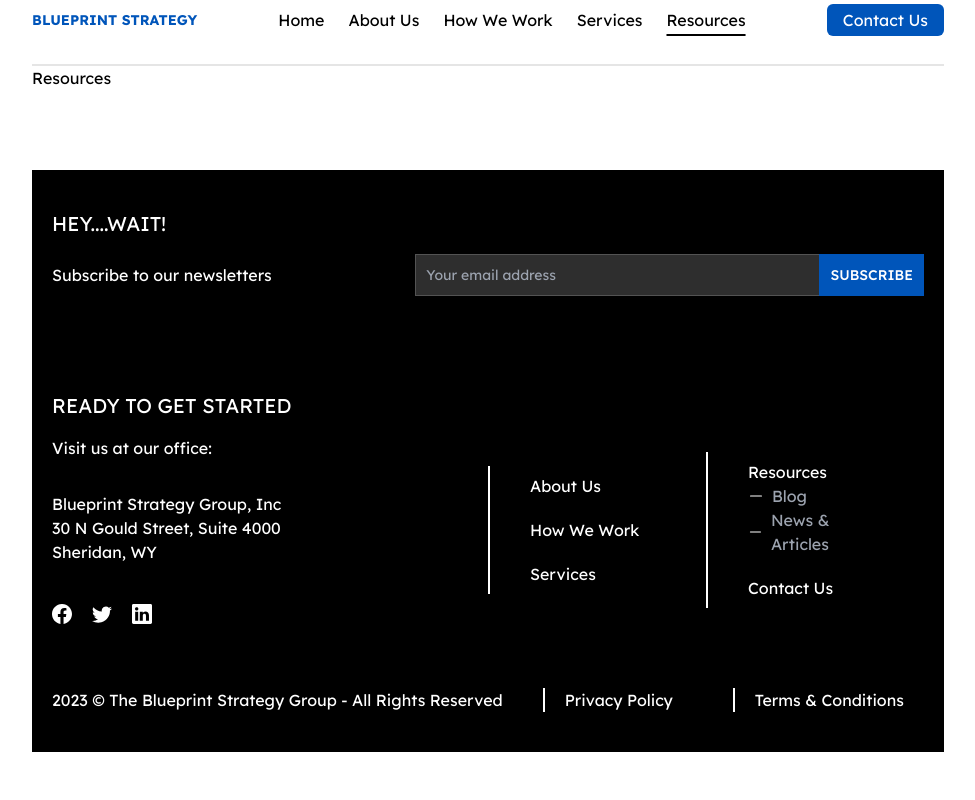
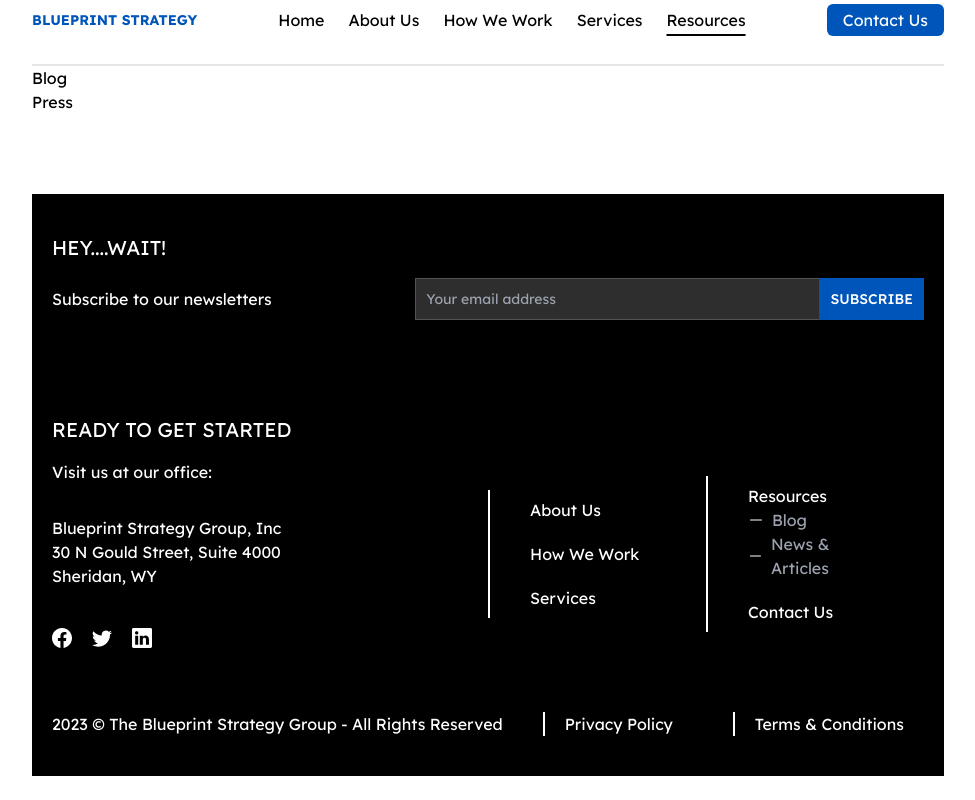
Before and after one commit to EdgarAmpiire/blueprints-web, a React (Create React App) app: page /resources in a window 1280 px wide. Shown: the whole page, without its empty margins (152-1127 px from the left). Built offline with nearby package versions, Linux system fonts and the light colour scheme; what tw-elements would draw is missing.

Commit message:
resources - hero

```diff
--- a/src/features/resources/components/Hero.jsx
+++ b/src/features/resources/components/Hero.jsx
@@ -2,6 +2,15 @@ import React from 'react'
 
 export const Hero = () => {
   return (
-    <div>Hero</div>
+    <div>
+        <div>
+            <div>
+                <button>Blog</button>
+            </div>
+            <div>
+                Press
+            </div>
+        </div>
+    </div>
   )
 }
--- a/src/features/resources/routes/Resources.jsx
+++ b/src/features/resources/routes/Resources.jsx
@@ -1,11 +1,12 @@
 import React from 'react'
 import { MainLayout } from '../../../components/layout/MainLayout'
+import { Hero } from '../components/Hero'
 
 export const Resources = () => {
   return (
     <MainLayout page="resources" >
 
-    <div>Resources</div>
+    <Hero />
     </MainLayout>
   )
 }
```
